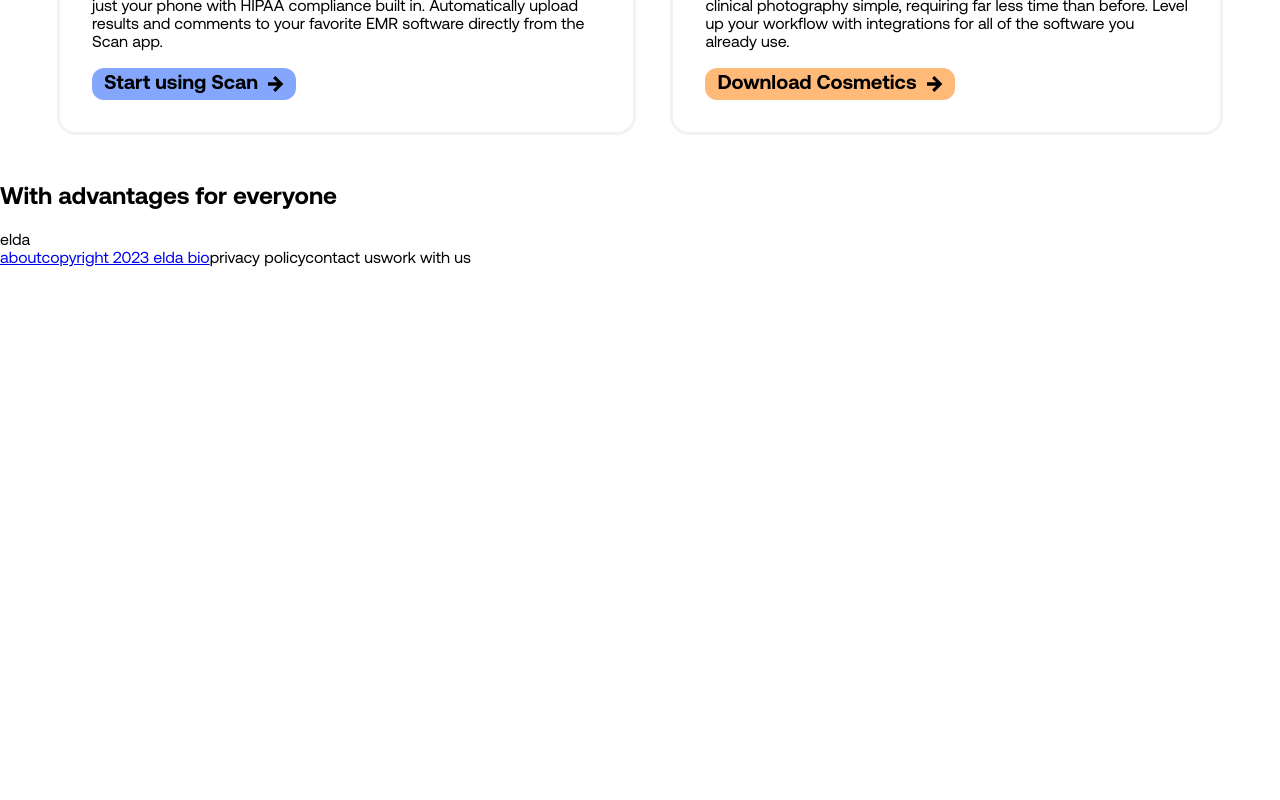
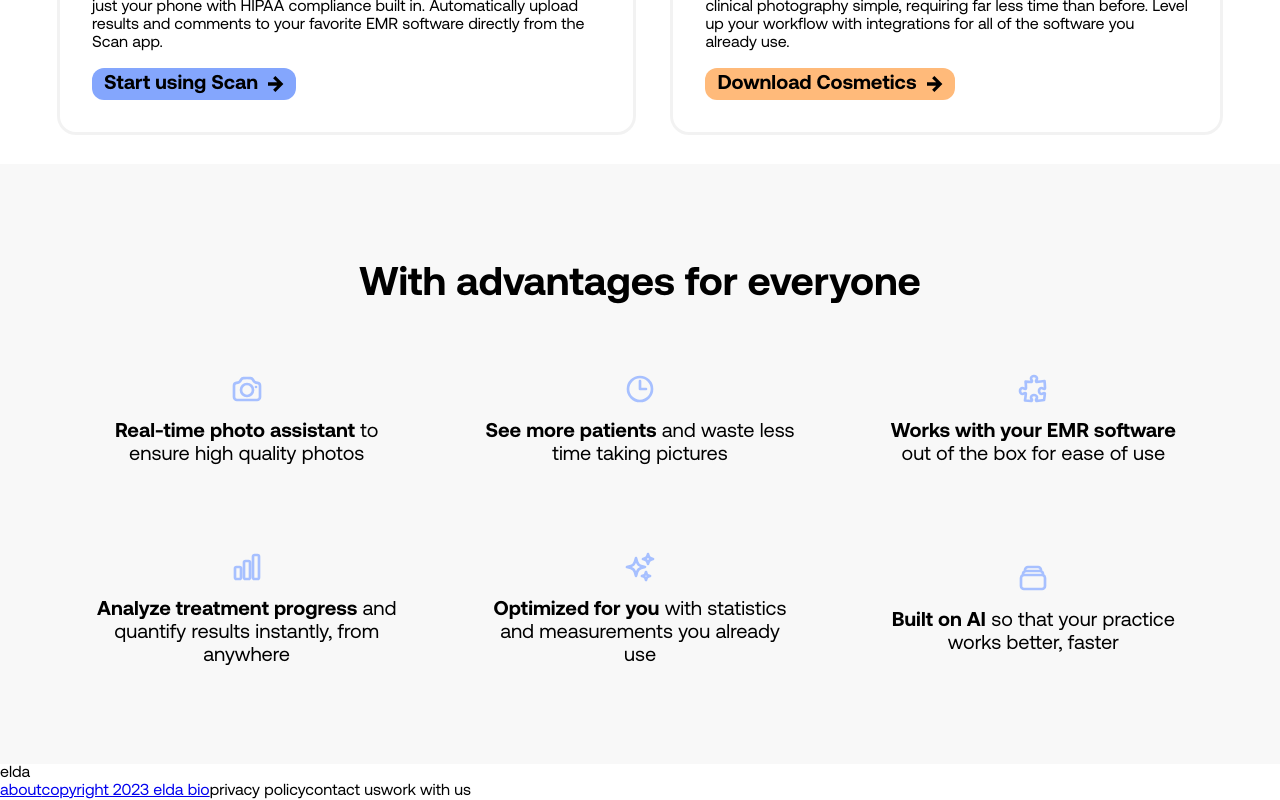
Before and after one commit to eldabio/website-prod, a Next.js app: page / in a window 1280 px wide. Shown: the part 1458-2258 px from the top of the page. Before the commit the page ends 1726 px from the top, so only its background shows below. Built offline with nearby package versions, Linux system fonts and the light colour scheme.

Commit message:
Advantages section

```diff
--- a/package.json
+++ b/package.json
@@ -7,6 +7,7 @@
 		"start": "next start"
 	},
 	"dependencies": {
+		"@heroicons/react": "^2.0.18",
 		"next": "^13.4.6",
 		"react": "^18.2.0",
 		"react-dom": "^18.2.0"
--- a/pages/index.js
+++ b/pages/index.js
@@ -2,6 +2,15 @@ import Head from "next/head";
 import styles from "../styles/Home.module.css";
 
 import CtaButton from "./components/cta-button";
+
+import {
+  CameraIcon,
+  ChartBarIcon,
+  ClockIcon,
+  PuzzlePieceIcon,
+  RectangleStackIcon,
+  SparklesIcon,
+} from "@heroicons/react/24/outline";
 
 function ProductCard({ name, heading, description, image, logo, cta }) {
   return (
@@ -74,6 +83,50 @@ export default function Home() {
         </section>
         <section className={styles.advantages}>
           <h1>With advantages for everyone</h1>
+          <div className={styles.advantagesGrid}>
+            <div>
+              <CameraIcon />
+              <span>
+                <strong>Real-time photo assistant</strong> to ensure high
+                quality photos
+              </span>
+            </div>
+            <div>
+              <ClockIcon />
+              <span>
+                <strong>See more patients</strong> and waste less time taking
+                pictures
+              </span>
+            </div>
+            <div>
+              <PuzzlePieceIcon />
+              <span>
+                <strong>Works with your EMR software</strong> out of the box for
+                ease of use
+              </span>
+            </div>
+            <div>
+              <ChartBarIcon />
+              <span>
+                <strong>Analyze treatment progress</strong> and quantify results
+                instantly, from anywhere
+              </span>
+            </div>
+            <div>
+              <SparklesIcon />
+              <span>
+                <strong>Optimized for you</strong> with statistics and
+                measurements you already use
+              </span>
+            </div>
+            <div>
+              <RectangleStackIcon />
+              <span>
+                <strong>Built on AI</strong> so that your practice works better,
+                faster
+              </span>
+            </div>
+          </div>
         </section>
         <footer className={styles.footer}>
           elda
--- a/styles/Home.module.css
+++ b/styles/Home.module.css
@@ -84,3 +84,36 @@
 .productCard h3 {
 	font-size: 1.5rem;
 }
+
+section.advantages {
+	text-align: center;
+	padding: 4rem 2rem;
+	background-color: #f8f8f8;
+}
+
+section.advantages h1 {
+	font-size: 2.5rem;
+}
+
+section.advantages .advantagesGrid {
+	display: grid;
+	grid-template-columns: repeat(3, 1fr);
+	gap: 5.25rem;
+	padding: 2rem 3.75rem;
+}
+
+section.advantages .advantagesGrid>div {
+	display: flex;
+	flex-direction: column;
+	align-items: center;
+	justify-content: center;
+	font-size: 1.25rem;
+	gap: 1rem;
+}
+
+section.advantages .advantagesGrid svg {
+	width: 2rem;
+	height: 2rem;
+	stroke: #A7C0FF;
+	stroke-width: 2px;
+}
```
Also changed, not shown: 1 other file (tests, documents, lock files or other folders).
